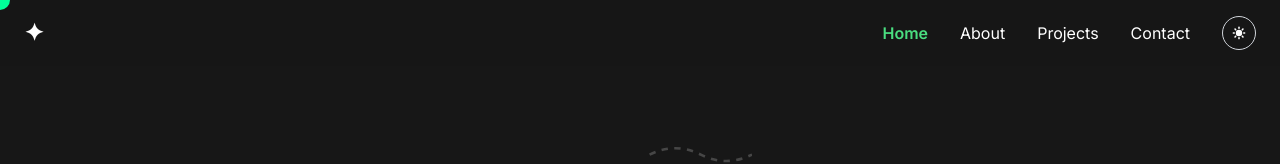
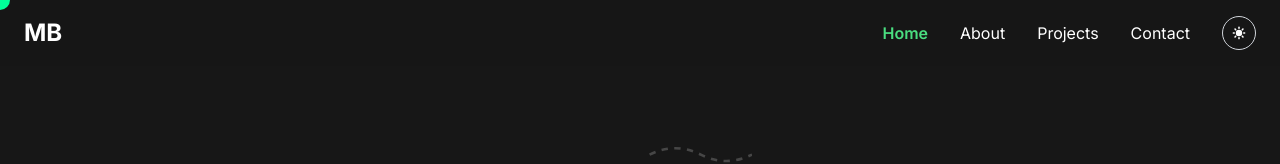
Before and after one commit to malindubandara/Malindu-Portfolio, a React (Vite) app: page / in a window 1280 px wide. Shown: the top 164 px of the page. Built offline with nearby package versions, Linux system fonts and the light colour scheme.

Commit message:
feat: add sitemap

```diff
--- a/index.html
+++ b/index.html
@@ -11,7 +11,7 @@
     <title>Malindu Bandara</title>
     <meta
       name="description"
-      content="Full Stack Developer portfolio showcasing modern, scalable web applications built with React, Node.js, Express, and MongoDB. Explore projects, skills, and contact details."
+      content="Hi, I'm Malindu Bandara! CS undergrad at University of Westminster. A passionate software developer and creative designer from Sri Lanka. "
     />
   </head>
   <body>
--- a/src/components/Header.jsx
+++ b/src/components/Header.jsx
@@ -4,8 +4,6 @@ import { motion, AnimatePresence } from "framer-motion";
 import { useState, useEffect } from "react";
 import { Link, useLocation } from "react-router-dom";
 import { useSwipeGestures } from "../hooks/useSwipeGestures";
-import { FaSun } from "react-icons/fa";
-import { FaMoon } from "react-icons/fa";
 import { HiSun } from "react-icons/hi";
 import { HiMoon } from "react-icons/hi";
 
@@ -99,7 +97,7 @@ const Header = ({ darkMode, toggleDarkMode }) => {
         initial={{ y: -100, opacity: 0 }}
         animate={{ y: 0, opacity: 1 }}
         transition={{ duration: 0.6 }}
-        className="fixed top-0 left-0 right-0 z-50 px-4 sm:px-6 py-4 backdrop-blur-md bg-opacity-80"
+        className="fixed top-0 left-0 right-0 z-50 px-4 sm:px-6 py-4 backdrop-blur-md bg-opacity-80 bord"
         style={{
           backgroundColor: darkMode
             ? "rgba(23,23,23, 0.8)"
@@ -108,12 +106,12 @@ const Header = ({ darkMode, toggleDarkMode }) => {
       >
         <div className="max-w-7xl mx-auto flex items-center justify-between">
           <motion.div
-            whileHover={{ rotate: 180 }}
+            whileHover={{ scale: 1.1 }}
             transition={{ duration: 0.3 }}
-            className="text-2xl font-bold cursor-pointer z-50"
+            className="text-2xl font-bold cursor-pointer z-50 hover:text-emerald-500"
           >
             <Link to="/" onClick={closeMenu}>
-              ✦
+              MB
             </Link>
           </motion.div>
 
```
Also changed, not shown: src/pages/Home.jsx (+0 -18 lines), 1 other file (tests, documents, lock files or other folders).
